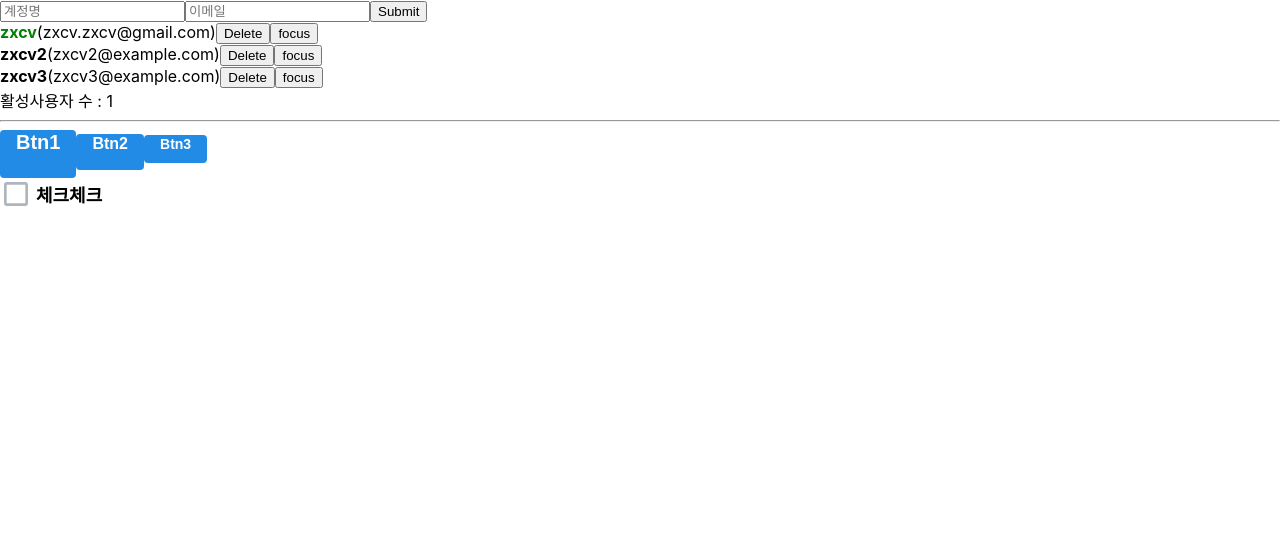
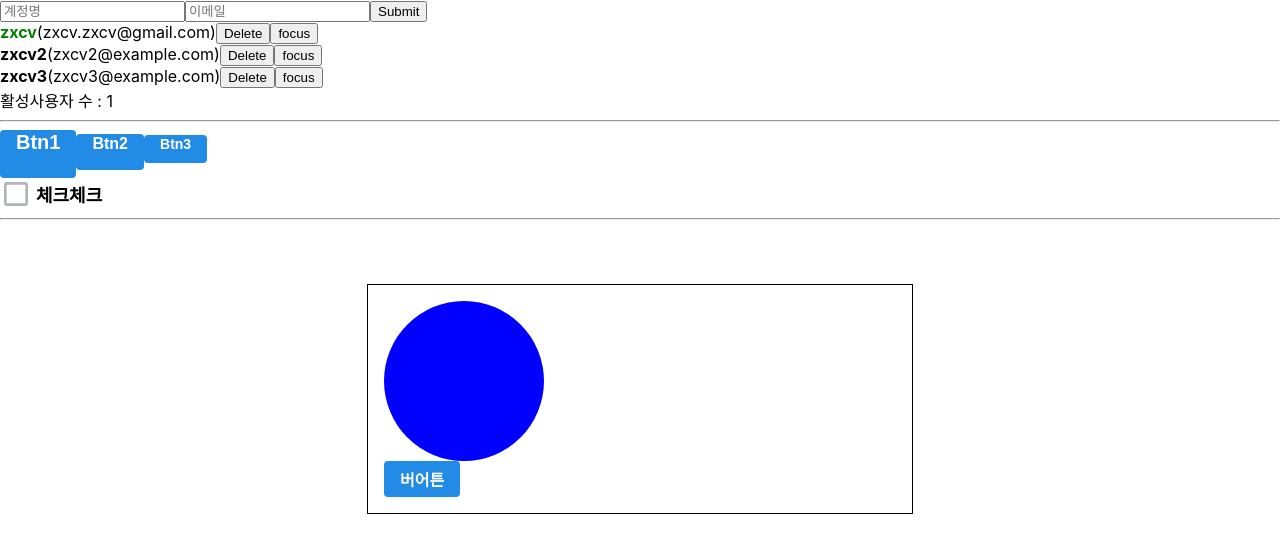
Before and after one commit to YeoUlFox/react_toturial, a React (Create React App) app: page / in a window 1280 px wide. Shown: the top 552 px of the page. Built offline with nearby package versions, Linux system fonts and the light colour scheme.

Commit message:
add styled-components

```diff
--- a/package.json
+++ b/package.json
@@ -9,10 +9,12 @@
     "classnames": "^2.3.1",
     "immer": "^9.0.15",
     "node-sass": "^7.0.1",
+    "polished": "^4.2.2",
     "react": "^18.2.0",
     "react-dom": "^18.2.0",
     "react-icons": "^4.4.0",
     "react-scripts": "5.0.1",
+    "styled-components": "^5.3.5",
     "web-vitals": "^2.1.4"
   },
   "scripts": {
--- a/src/App.js
+++ b/src/App.js
@@ -14,6 +14,9 @@ import CreateUser from "./chap1/CreateUser";
 import useInputs from "./hooks/userInputs";
 import Button from "./chap2/Button";
 import CheckBox from "./chap2/CheckBox";
+import Circle from "./chap2/Circle";
+import Button2, { AppBlock } from "./chap2/Button2";
+import { ThemeProvider } from "styled-components";
 
 function countActiveUsers(users) {
   return users.filter((user) => user.active).length;
@@ -160,6 +163,23 @@ function App() {
       <CheckBox onChange={onCheckBoxChange} checked={check}>
         체크체크
       </CheckBox>
+
+      <hr></hr>
+
+      <ThemeProvider
+        theme={{
+          palette: {
+            blue: "#228be6",
+            gray: "#495057",
+            pink: "#f06595",
+          },
+        }}
+      >
+        <AppBlock>
+          <Circle color="blue" huge />
+          <Button2>버어튼</Button2>
+        </AppBlock>
+      </ThemeProvider>
     </>
   );
 }
--- /dev/null
+++ b/src/chap2/Button2.js
@@ -0,0 +1,55 @@
+import React from "react";
+import styled, { css } from "styled-components";
+import { darken, lighten } from "polished";
+
+const StyledButton = styled.button`
+  /* 공통 스타일 */
+  display: inline-flex;
+  outline: none;
+  border: none;
+  border-radius: 4px;
+  color: white;
+  font-weight: bold;
+  cursor: pointer;
+  padding-left: 1rem;
+  padding-right: 1rem;
+  align-items: center;
+
+  /* 크기 */
+  height: 2.25rem;
+  font-size: 1rem;
+
+  /* 색상 */
+  /* 색상 */
+  ${(props) => {
+    const selected = props.theme.palette.blue;
+    return css`
+      background: ${selected};
+      &:hover {
+        background: ${lighten(0.1, selected)};
+      }
+      &:active {
+        background: ${darken(0.1, selected)};
+      }
+    `;
+  }}
+
+  /* 기타 */
+  & + & {
+    margin-left: 1rem;
+  }
+`;
+
+export const AppBlock = styled.div`
+  width: 512px;
+  margin: 0 auto;
+  margin-top: 4rem;
+  border: 1px solid black;
+  padding: 1rem;
+`;
+
+function Button2({ children, ...rest }) {
+  return <StyledButton {...rest}>{children}</StyledButton>;
+}
+
+export default Button2;
--- /dev/null
+++ b/src/chap2/Circle.js
@@ -0,0 +1,16 @@
+import styled, { css } from "styled-components";
+
+const Circle = styled.div`
+  width: 5rem;
+  height: 5rem;
+  background: ${(props) => props.color || "black"};
+  border-radius: 50%;
+  ${(props) =>
+    props.huge &&
+    css`
+      width: 10rem;
+      height: 10rem;
+    `}
+`;
+
+export default Circle;
```
Also changed, not shown: 1 other file (tests, documents, lock files or other folders).
